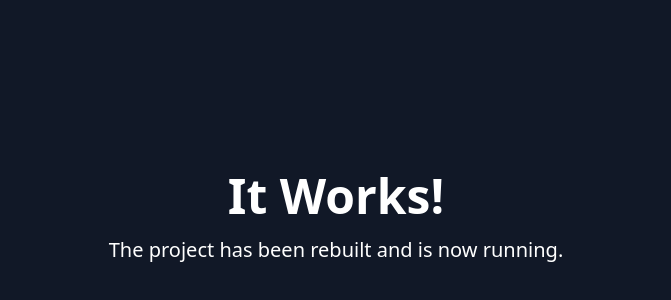
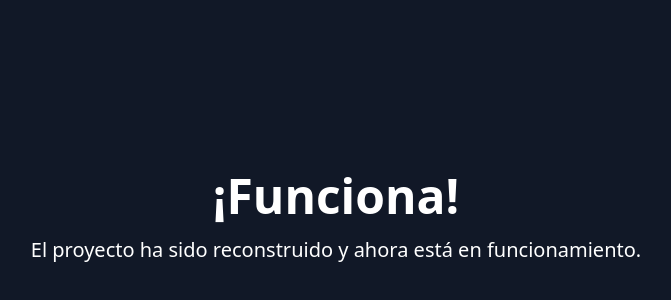
Before and after one commit to Nexhora/AdversAI-Seguro, a Next.js app: page / in a window 1280 px wide. Shown: the part 182-482 px from the top of the page, without its empty margins (304-975 px from the left). Built offline with nearby package versions, Linux system fonts and the light colour scheme.

Commit message:
adelante

```diff
--- a/src/app/page.tsx
+++ b/src/app/page.tsx
@@ -1,8 +1,8 @@
 export default function HomePage() {
   return (
     <main className="flex min-h-screen flex-col items-center justify-center bg-gray-900 text-white p-10">
-      <h1 className="text-5xl font-bold">It Works!</h1>
-      <p className="text-xl mt-4">The project has been rebuilt and is now running.</p>
+      <h1 className="text-5xl font-bold">¡Funciona!</h1>
+      <p className="text-xl mt-4">El proyecto ha sido reconstruido y ahora está en funcionamiento.</p>
     </main>
   );
 }
```
Also changed, not shown: package.json (+9 -8 lines), 1 other file (tests, documents, lock files or other folders).
